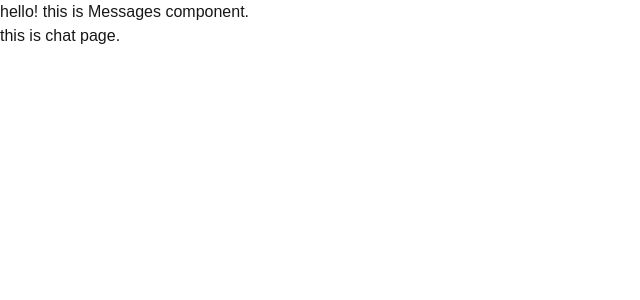
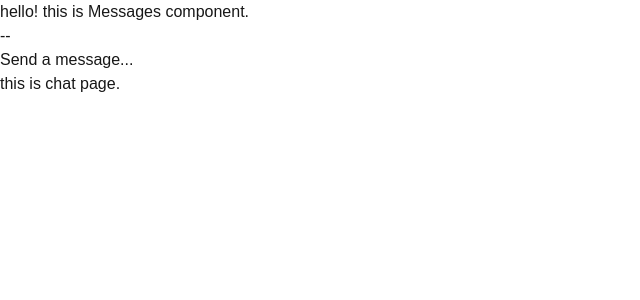
Before and after one commit to gavinfelix/gavinfelix-portfolio, a Next.js app in the folder apps/ai/: page /chat in a window 1280 px wide. Shown: the top 300 px of the page, without its empty margins (0-640 px from the left). Built offline with nearby package versions, Linux system fonts and the light colour scheme.

Commit message:
feat: add MultimodalInput component to enhance chat functionality

```diff
--- a/apps/ai/src/components/chat.tsx
+++ b/apps/ai/src/components/chat.tsx
@@ -1,11 +1,14 @@
 "use client";
 import { Messages } from "./messages";
+import { MultimodalInput } from "./mutimodal-input";
 
 export function Chat({}) {
   return (
     <>
       <div>
         <Messages />
+        --
+        <MultimodalInput />
       </div>
     </>
   );
--- /dev/null
+++ b/apps/ai/src/components/mutimodal-input.tsx
@@ -0,0 +1,11 @@
+export function MultimodalInput() {
+  return (
+    <div>
+      <input
+        className="-top-4 -left-4 pointer-events-none fixed size-0.5 opacity-0"
+        multiple
+      />
+      Send a message...
+    </div>
+  );
+}
```
